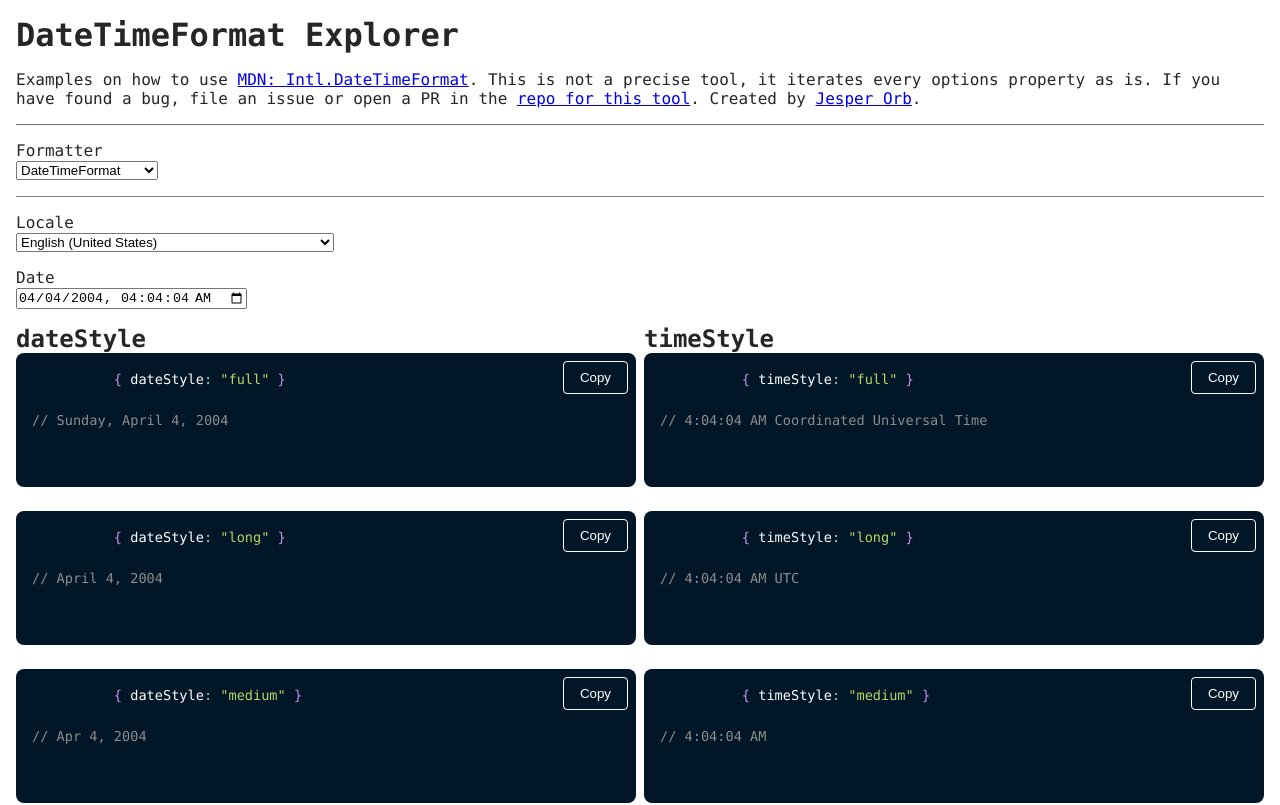
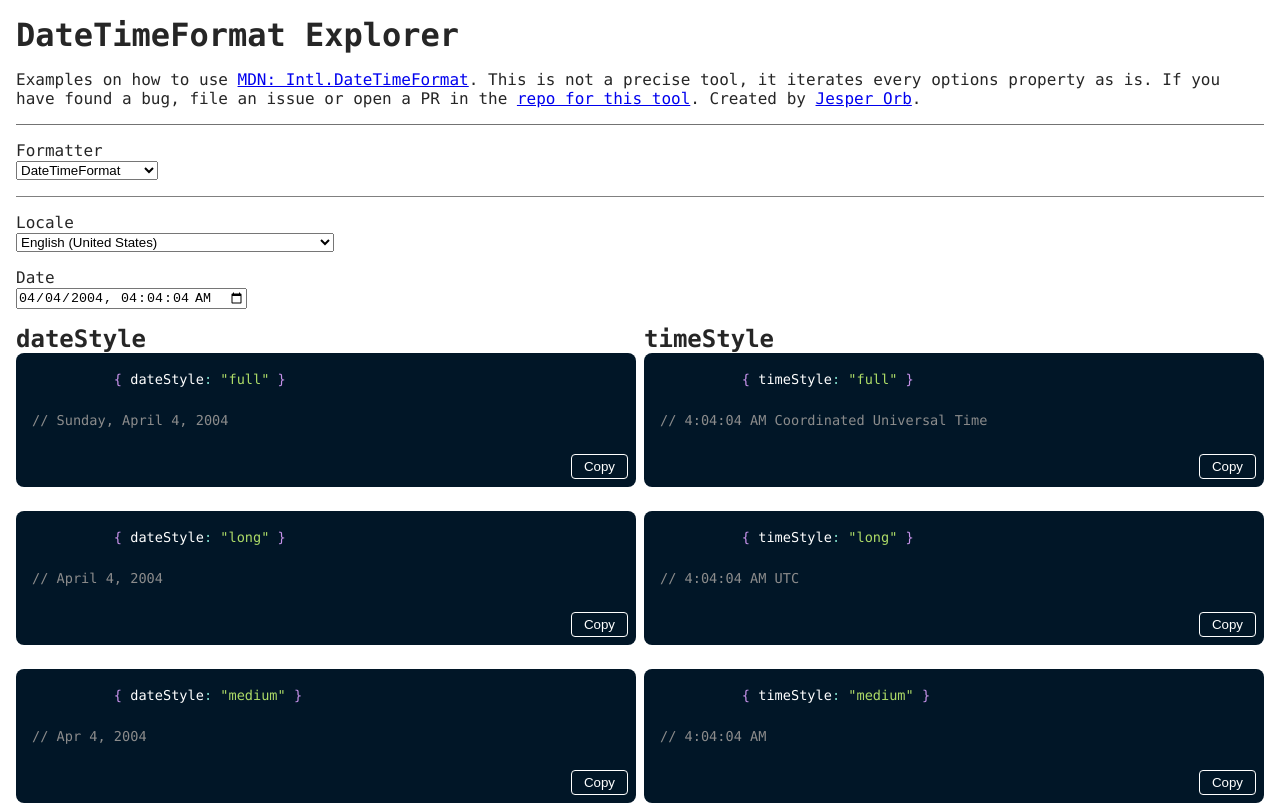
Before and after one commit to jesperorb/intl-explorer, a Svelte app: page / in a window 1280 px wide. Shown: the top 805 px of the page. Built offline with nearby package versions, Linux system fonts and the light colour scheme.

Commit message:
fix: copy button color and position

```diff
--- a/src/components/Highlight.svelte
+++ b/src/components/Highlight.svelte
@@ -28,15 +28,15 @@
     position: relative;
   }
   .copy {
-    background-color: transparent;
+    background-color: #011627;;
     border: 1px solid white;
     border-radius: 0.25rem;
-    padding: 0.5rem 1rem;
+    padding: 0.25rem .75rem;
     cursor: pointer;
     color: white;
     position: absolute;
     z-index: 1;
-    top: 0.5rem;
+    bottom: 0.5rem;
     right: 0.5rem;
   }
   .copy:hover,
```
